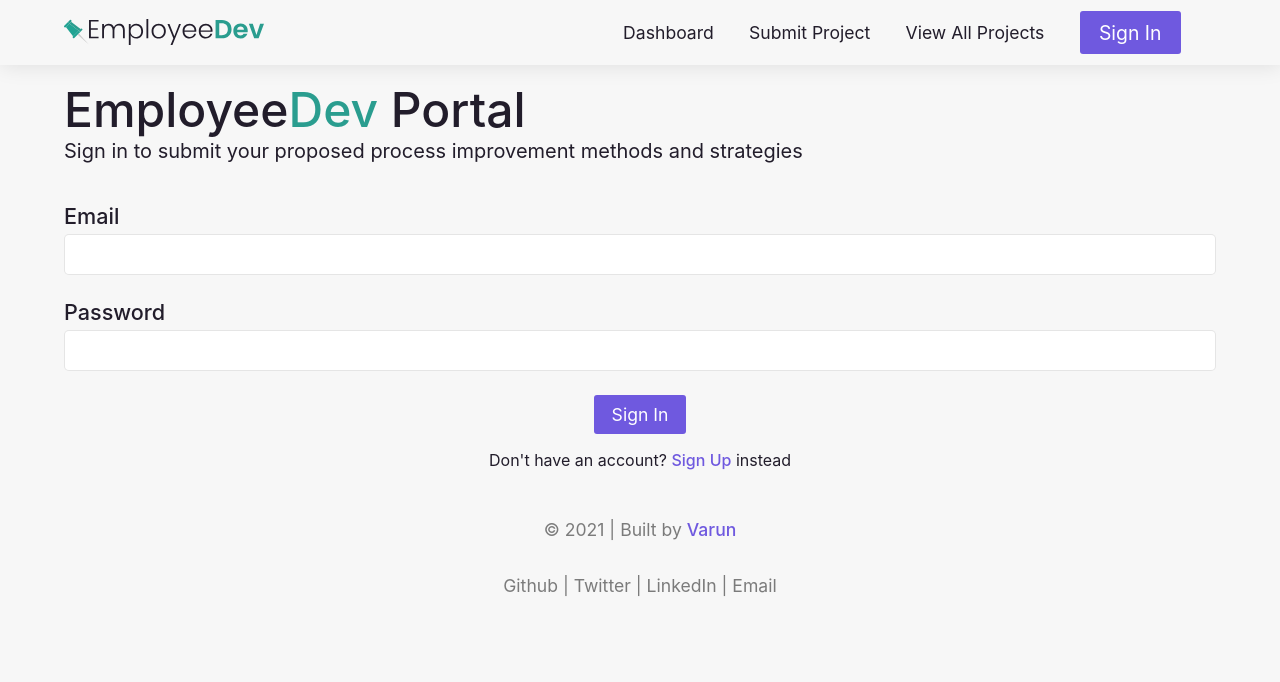
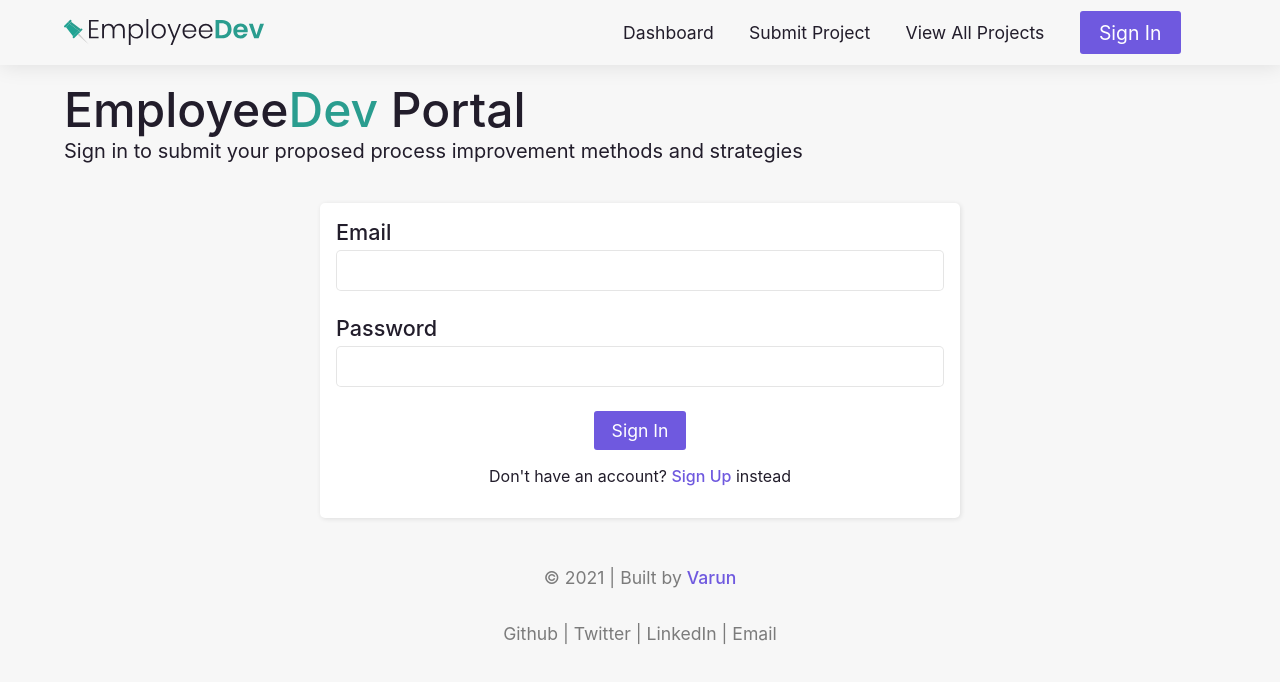
Before and after one commit to varunsundar01/EmployeeDev, a Vue app: page / in a window 1280 px wide. Shown: the top 682 px of the page. Built offline with nearby package versions, Linux system fonts and the light colour scheme.

Commit message:
Added base-card wrapper around the-auth

```diff
--- a/src/pages/HomePage.vue
+++ b/src/pages/HomePage.vue
@@ -6,7 +6,9 @@
         Sign in to submit your proposed process improvement methods and
         strategies
       </p>
-      <the-auth></the-auth>
+      <base-card>
+        <the-auth></the-auth>
+      </base-card>
     </div>
 
   </div>
```
